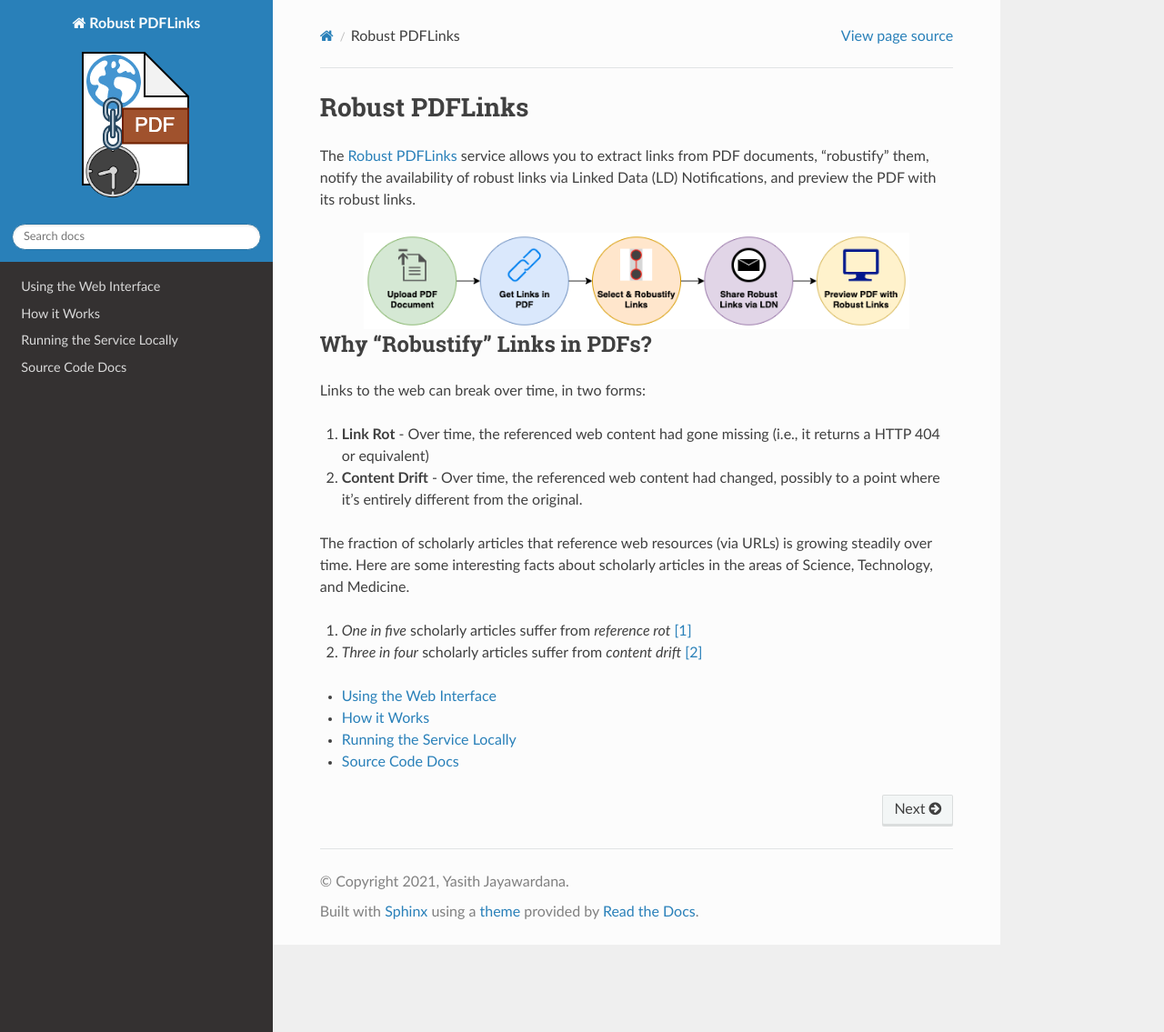
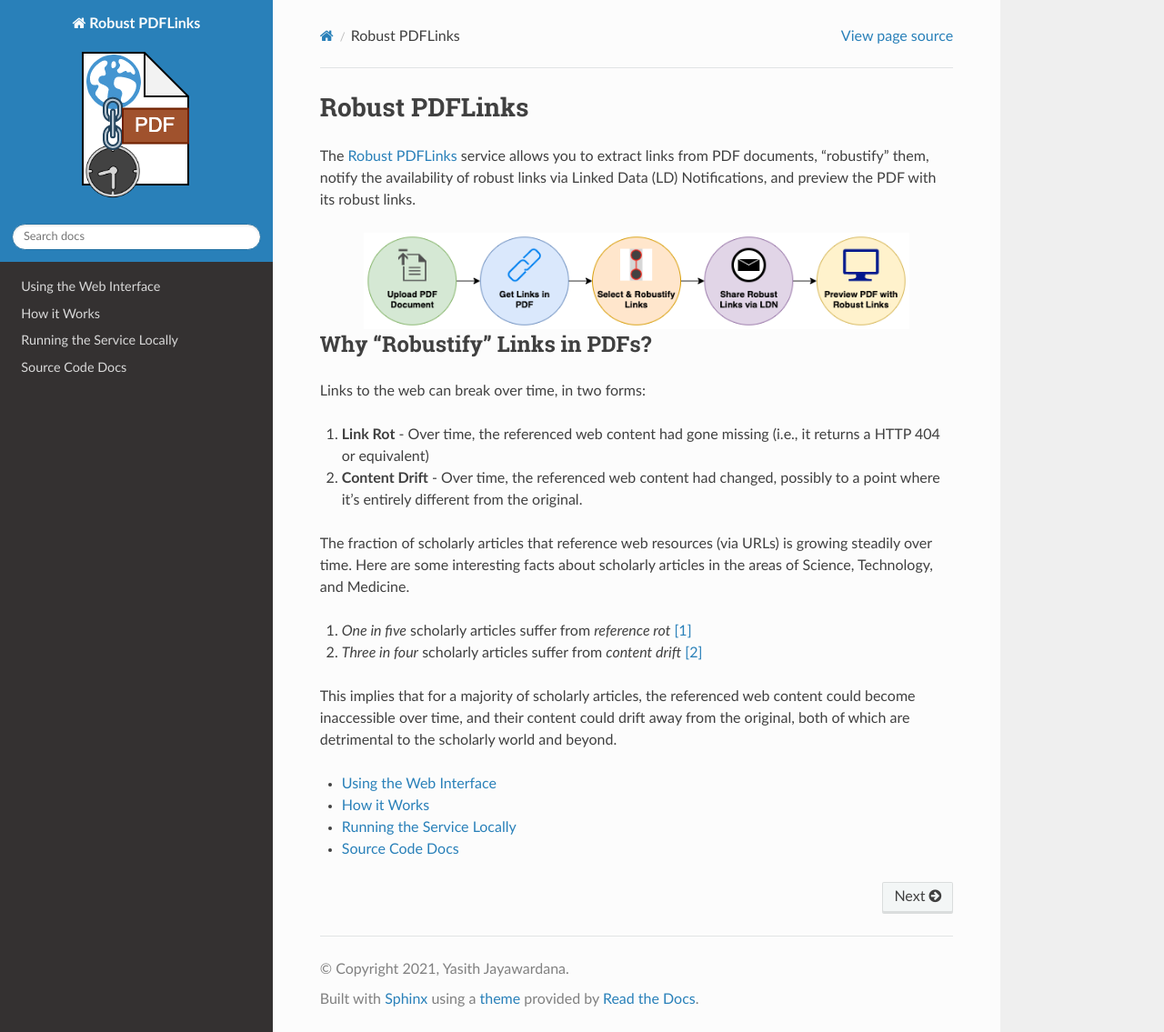
Before and after one commit to yasithdev/pdf-links-service, a Sphinx documentation site: the page built from docs/index.rst, in a window 1280 px wide and 1135 px high. Shown: the whole window at 91% size. Built offline with Sphinx 7.4.7 and the Read the Docs theme 2.0.0, drawn with Linux system fonts in a browser that asks for light colours.

Commit message:
update the motivation section

```diff
--- a/docs/index.rst
+++ b/docs/index.rst
@@ -23,6 +23,9 @@
 1. *One in five* scholarly articles suffer from *reference rot* `[1] <https://journals.plos.org/plosone/article?id=10.1371/journal.pone.0115253>`_
 2. *Three in four* scholarly articles suffer from *content drift* `[2] <https://journals.plos.org/plosone/article?id=10.1371/journal.pone.0167475>`_
 
+This implies that for a majority of scholarly articles, the referenced web content could become inaccessible over time,
+and their content could drift away from the original, both of which are detrimental to the scholarly world and beyond.
+
 
 .. toctree::
    :maxdepth: 1
```
